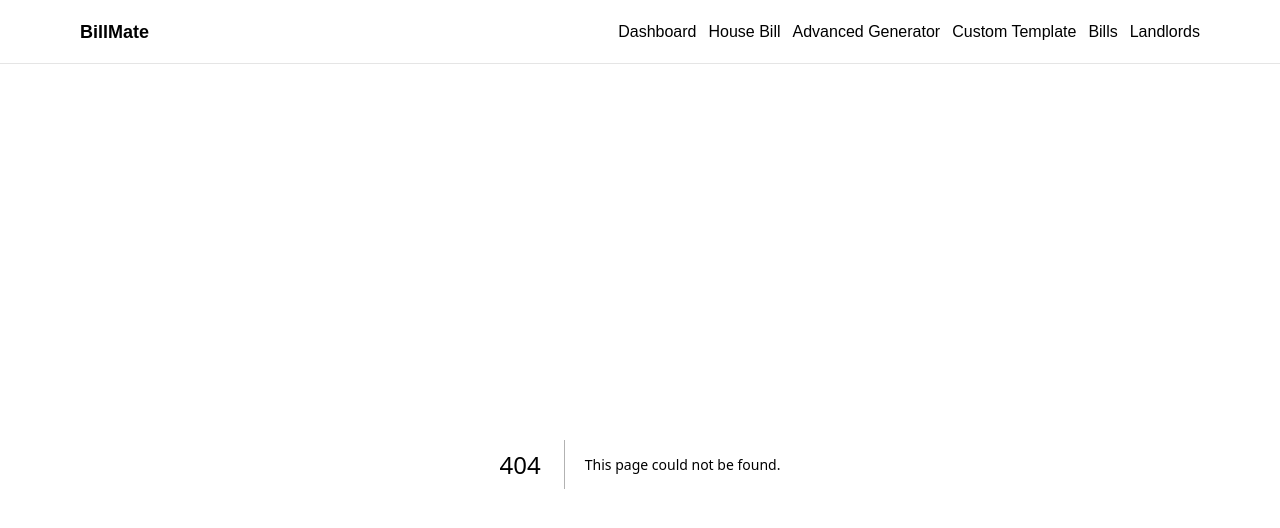
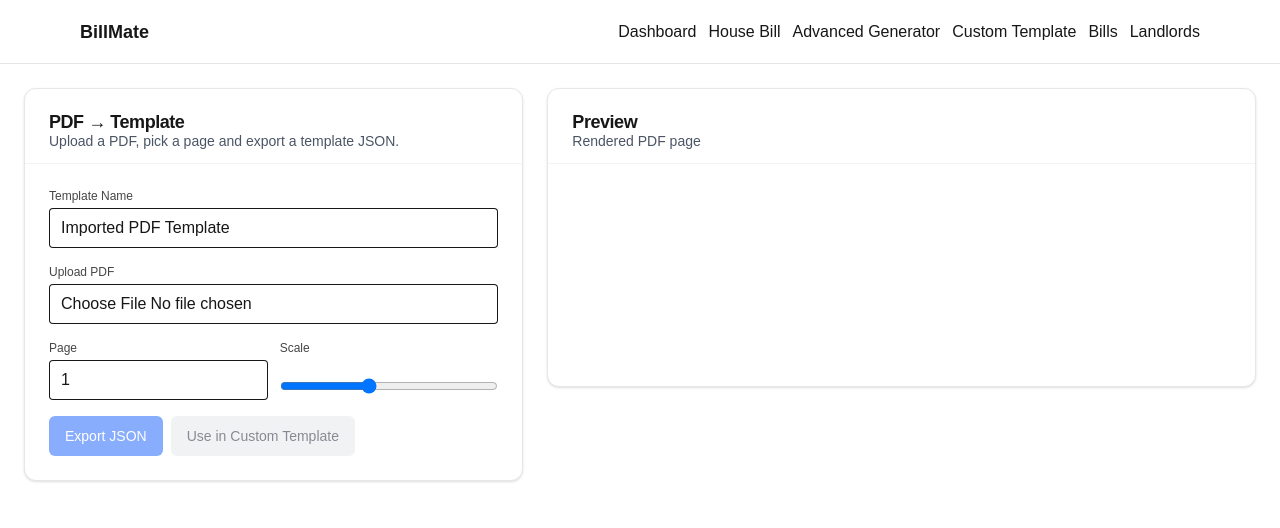
Before and after one commit to ShadowChaser/billgenerator, a Next.js app: page /bills/import/pdf in a window 1280 px wide. Before the commit this address had no page. Shown: the top 528 px of the page. Built offline with nearby package versions, Linux system fonts and the light colour scheme.

Commit message:
new flow to direct Custom Template

```diff
--- /dev/null
+++ b/src/app/bills/import/pdf/page.tsx
@@ -0,0 +1,216 @@
+"use client";
+
+import React, { useCallback, useMemo, useRef, useState, useEffect } from "react";
+import { useRouter } from "next/navigation";
+import { Card, CardContent, CardHeader, CardTitle, CardDescription } from "@/components/ui/card";
+import { Button } from "@/components/ui/button";
+import { v4 as uuidv4 } from "uuid";
+
+// pdf.js (use CDN worker to avoid bundler issues)
+import { getDocument, GlobalWorkerOptions } from "pdfjs-dist";
+
+// Use a stable CDN URL matching the installed version in package.json (pdfjs-dist@5.4.54)
+GlobalWorkerOptions.workerSrc = "https://unpkg.com/pdfjs-dist@5.4.54/build/pdf.worker.min.mjs";
+
+const INBOX_KEY = "hrb_custom_inbox_template_v1";
+
+type TemplateJSON = {
+  id: string;
+  name: string;
+  width: number; // in px at 72dpi baseline used by pdf.js viewport
+  height: number;
+  background?: string; // data URL (PNG)
+  fields: Array<{
+    id: string;
+    type: string;
+    x: number;
+    y: number;
+    w?: number;
+    h?: number;
+    label?: string;
+    required?: boolean;
+  }>;
+};
+
+export default function PdfToTemplatePage() {
+  const router = useRouter();
+  const [pdfArrayBuffer, setPdfArrayBuffer] = useState<ArrayBuffer | null>(null);
+  const [docRef, setDocRef] = useState<any>(null);
+  const [numPages, setNumPages] = useState<number>(0);
+  const [pageNumber, setPageNumber] = useState<number>(1);
+  const [scale, setScale] = useState<number>(1.5);
+  const canvasRef = useRef<HTMLCanvasElement | null>(null);
+  const [renderSize, setRenderSize] = useState<{ width: number; height: number } | null>(null);
+  const [templateName, setTemplateName] = useState<string>("Imported PDF Template");
+
+  // Load PDF.js document when array buffer changes
+  useEffect(() => {
+    let cancelled = false;
+    (async () => {
+      if (!pdfArrayBuffer) return;
+      try {
+        const loadingTask = getDocument({ data: pdfArrayBuffer });
+        const pdf = await loadingTask.promise;
+        if (cancelled) return;
+        setDocRef(pdf);
+        setNumPages(pdf.numPages);
+        setPageNumber(1);
+      } catch (e) {
+        console.error("Failed to load PDF", e);
+      }
+    })();
+    return () => {
+      cancelled = true;
+    };
+  }, [pdfArrayBuffer]);
+
+  const onPickPdf = useCallback(async (file: File | null) => {
+    if (!file) return;
+    const buf = await file.arrayBuffer();
+    setPdfArrayBuffer(buf);
+    setTemplateName(file.name.replace(/\.pdf$/i, "") || "Imported PDF Template");
+  }, []);
+
+  const renderPage = useCallback(async () => {
+    if (!docRef || !canvasRef.current) return;
+    const page = await docRef.getPage(pageNumber);
+    const viewport = page.getViewport({ scale });
+    const canvas = canvasRef.current;
+    const ctx = canvas.getContext("2d");
+    if (!ctx) return;
+
+    // Set for device pixel ratio to improve crispness
+    const dpr = typeof window !== "undefined" ? Math.min(window.devicePixelRatio || 1, 2) : 1;
+    canvas.width = Math.floor(viewport.width * dpr);
+    canvas.height = Math.floor(viewport.height * dpr);
+    canvas.style.width = `${Math.floor(viewport.width)}px`;
+    canvas.style.height = `${Math.floor(viewport.height)}px`;
+    ctx.setTransform(dpr, 0, 0, dpr, 0, 0);
+
+    await page.render({ canvasContext: ctx, viewport }).promise;
+    setRenderSize({ width: viewport.width, height: viewport.height });
+  }, [docRef, pageNumber, scale]);
+
+  useEffect(() => {
+    renderPage();
+  }, [renderPage]);
+
+  const exportTemplateJSON = useCallback(() => {
+    if (!canvasRef.current || !renderSize) return;
+    const dataUrl = canvasRef.current.toDataURL("image/png");
+    const tpl: TemplateJSON = {
+      id: uuidv4(),
+      name: templateName || "Imported PDF Template",
+      width: Math.round(renderSize.width),
+      height: Math.round(renderSize.height),
+      background: dataUrl,
+      fields: [],
+    };
+
+    const blob = new Blob([JSON.stringify(tpl, null, 2)], { type: "application/json" });
+    const a = document.createElement("a");
+    a.href = URL.createObjectURL(blob);
+    a.download = `${(templateName || "template").replace(/\s+/g, "-")}.json`;
+    a.click();
+    URL.revokeObjectURL(a.href);
+  }, [renderSize, templateName]);
+
+  const useInCustom = useCallback(() => {
+    if (!canvasRef.current || !renderSize) return;
+    const dataUrl = canvasRef.current.toDataURL("image/png");
+    const tpl: TemplateJSON = {
+      id: uuidv4(),
+      name: templateName || "Imported PDF Template",
+      width: Math.round(renderSize.width),
+      height: Math.round(renderSize.height),
+      background: dataUrl,
+      fields: [],
+    };
+    try {
+      localStorage.setItem(INBOX_KEY, JSON.stringify(tpl));
+      router.push("/bills/custom");
+    } catch (e) {
+      console.error("Failed to stash template", e);
+    }
+  }, [renderSize, templateName, router]);
+
+  return (
+    <div className="container mx-auto px-3 md:px-6 py-6">
+      <div className="grid grid-cols-1 lg:grid-cols-12 gap-4 md:gap-6 items-start">
+        {/* Controls */}
+        <Card className="lg:col-span-5 border border-gray-200 dark:border-gray-700">
+          <CardHeader className="pb-3">
+            <CardTitle className="text-base md:text-lg">PDF → Template</CardTitle>
+            <CardDescription>Upload a PDF, pick a page and export a template JSON.</CardDescription>
+          </CardHeader>
+          <CardContent className="grid gap-3 md:gap-4">
+            <label className="grid gap-1">
+              <span className="text-sm md:text-xs opacity-80">Template Name</span>
+              <input
+                className="w-full ring-1 ring-inset rounded px-3 py-2 bg-transparent"
+                value={templateName}
+                onChange={(e) => setTemplateName(e.target.value)}
+                placeholder="Imported PDF Template"
+              />
+            </label>
+
+            <label className="grid gap-1">
+              <span className="text-sm md:text-xs opacity-80">Upload PDF</span>
+              <input
+                type="file"
+                accept="application/pdf"
+                className="w-full ring-1 ring-inset rounded px-3 py-2 bg-transparent"
+                onChange={(e) => onPickPdf(e.target.files?.[0] ?? null)}
+              />
+            </label>
+
+            <div className="grid grid-cols-2 gap-3">
+              <label className="grid gap-1">
+                <span className="text-sm md:text-xs opacity-80">Page</span>
+                <input
+                  type="number"
+                  min={1}
+                  max={Math.max(1, numPages || 1)}
+                  className="w-full ring-1 ring-inset rounded px-3 py-2 bg-transparent"
+                  value={pageNumber}
+                  onChange={(e) => setPageNumber(Math.max(1, Math.min(Number(e.target.value || 1), numPages || 1)))}
+                />
+              </label>
+              <label className="grid gap-1">
+                <span className="text-sm md:text-xs opacity-80">Scale</span>
+                <input
+                  type="range"
+                  min={0.5}
+                  max={3}
+                  step={0.1}
+                  value={scale}
+                  onChange={(e) => setScale(Number(e.target.value))}
+                />
+              </label>
+            </div>
+
+            <div className="flex gap-2">
+              <Button onClick={exportTemplateJSON} disabled={!renderSize}>Export JSON</Button>
+              <Button variant="secondary" onClick={useInCustom} disabled={!renderSize}>Use in Custom Template</Button>
+            </div>
+          </CardContent>
+        </Card>
+
+        {/* Preview */}
+        <div className="lg:col-span-7 lg:sticky lg:top-6">
+          <Card className="border border-gray-200 dark:border-gray-700">
+            <CardHeader className="pb-3">
+              <CardTitle className="text-base md:text-lg">Preview</CardTitle>
+              <CardDescription>Rendered PDF page</CardDescription>
+            </CardHeader>
+            <CardContent>
+              <div className="w-full overflow-auto rounded-md bg-white dark:bg-gray-900 flex items-center justify-center p-2 sm:p-3">
+                <canvas ref={canvasRef} />
+              </div>
+            </CardContent>
+          </Card>
+        </div>
+      </div>
+    </div>
+  );
+}
```
